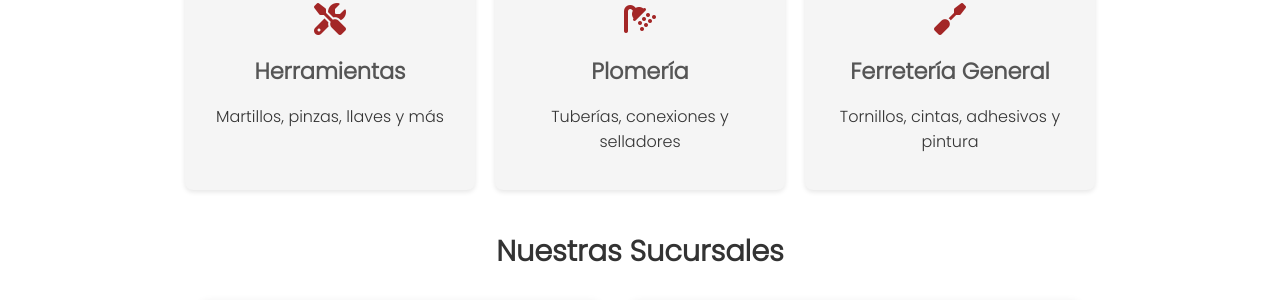
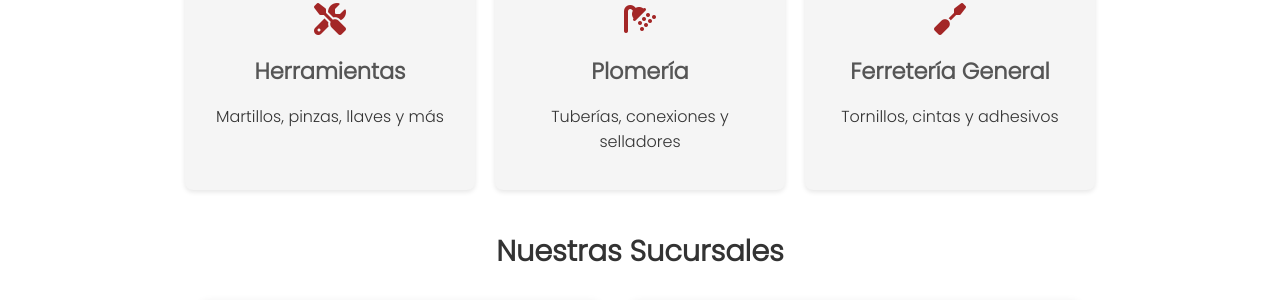
Before and after one commit to Ferreteria-Lupercio/Ferreteria-Lupercio.github.io, a Jekyll site: the page built from index.md, in a window 1280 px wide. Shown: the part 670-970 px from the top of the page. Built offline with Jekyll 4.4.1, drawn with Linux system fonts in a browser that asks for light colours.

Commit message:
Update index.md

```diff
--- a/index.md
+++ b/index.md
@@ -29,7 +29,7 @@ layout: default
     <div style="background-color: #f5f5f5; padding: 20px; width: 250px; text-align: center; border-radius: 8px; box-shadow: 0 2px 5px rgba(0,0,0,0.1);">
       <i class="fas fa-screwdriver" style="font-size: 2rem; color: #a32626;"></i>
       <h3>Ferretería General</h3>
-      <p>Tornillos, cintas, adhesivos y pintura</p>
+      <p>Tornillos, cintas y adhesivos</p>
     </div>
   </div>
 </div>
```
